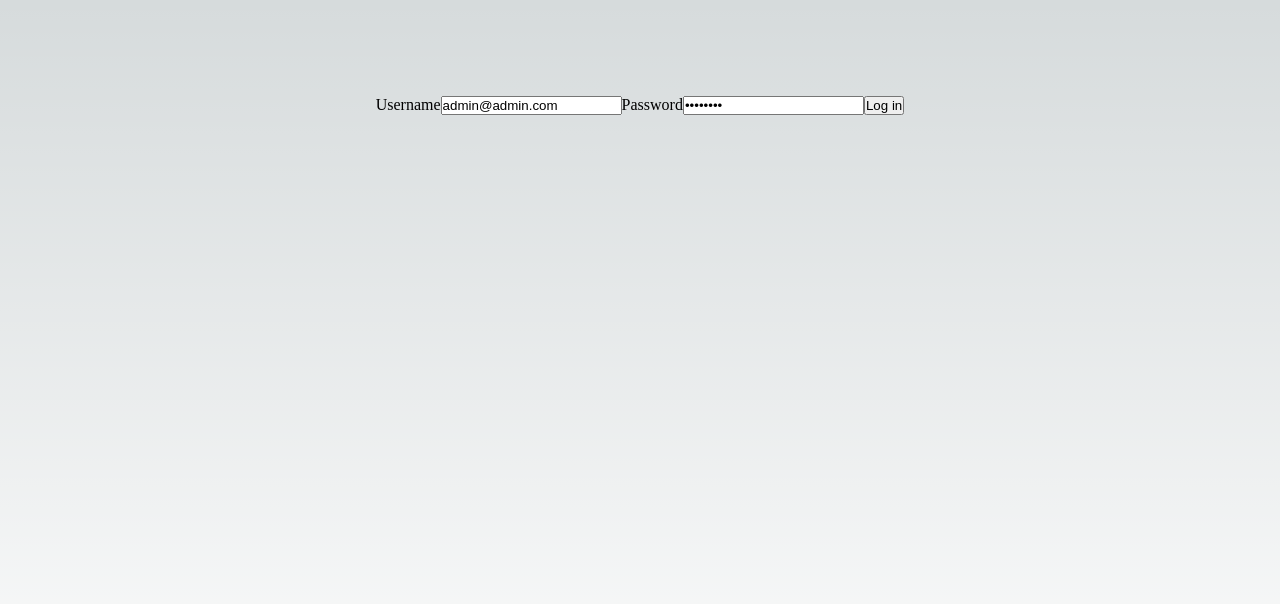
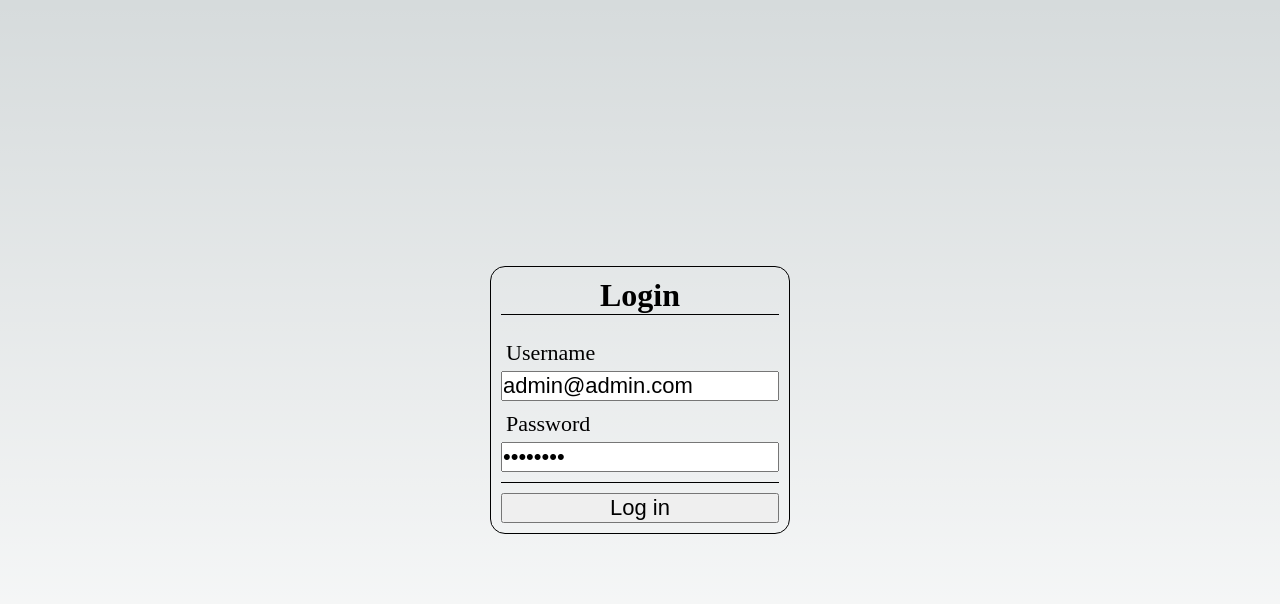
Before and after one commit to urostora/home-media-viewer, a Next.js app in the folder home-media-viewer/: page / in a window 1280 px wide. Shown: the top 604 px of the page. Built offline with nearby package versions, Linux system fonts and the light colour scheme.

Commit message:
feat(design): login and content display design changes

```diff
--- a/home-media-viewer/src/components/auth/login.tsx
+++ b/home-media-viewer/src/components/auth/login.tsx
@@ -2,6 +2,7 @@ import { LoginRequestType } from "@/types/loginTypes";
 import { apiLogin } from "@/utils/frontend/dataSource/auth";
 import { FormEvent, useState } from "react";
 import { AuthData } from "./authContext";
+import hmvStyle from '@/styles/hmv.module.scss';
 
 
 interface LoginProps {
@@ -55,20 +56,23 @@ const Login = (props: LoginProps) => {
         }
     }
 
-    return (<div className="LoginForm">
+    return (<div className={hmvStyle.loginForm}>
+        <div className={hmvStyle.loginTitle}>Login</div>
         <form onSubmit={onLoginRequest}>
-            <>
-                <label>Username</label>
-                <input type="text" name="email" defaultValue="admin@admin.com" required />
-            </>
-            <>
-                <label>Password</label>
-                <input type="password" name="password" defaultValue="P4ssw0rd" required />
-            </>
-            <>
+            <div className={hmvStyle.inputContainer}>
+                <div>
+                    <label>Username</label>
+                    <input type="text" name="email" defaultValue="admin@admin.com" required />
+                </div>
+                <div>
+                    <label>Password</label>
+                    <input type="password" name="password" defaultValue="P4ssw0rd" required />
+                </div>
+            </div>
+            <div className={hmvStyle.controlContainer}>
                 <input type="submit" value="Log in" />
                 {typeof errorMessage === 'string' ? <div className="errorMessage">{errorMessage}</div> : null }
-            </>
+            </div>
         </form>
     </div>);
 }
--- a/home-media-viewer/src/components/content/contentDisplay.tsx
+++ b/home-media-viewer/src/components/content/contentDisplay.tsx
@@ -48,7 +48,7 @@ const ContentDisplay = (props: ContentDisplayProps) => {
 
     return (
         <div className={hmvStyle.contentDisplayContainer}>
-            <div className={hmvStyle.closeButton} onClick={onCloseClicked}></div>
+            <div className={hmvStyle.closeButton} onClick={onCloseClicked}>X</div>
             <div className={hmvStyle.contentWrapper}>
                 {getContentElement(props.content)}
             </div>
--- a/home-media-viewer/src/styles/hmv.module.scss
+++ b/home-media-viewer/src/styles/hmv.module.scss
@@ -56,14 +56,14 @@
         position: absolute;
         top: 0px;
         right: 0px;
-        width: 50px;
-        height: 50px;
+        width: 43px;
+        height: 60px;
         z-index: 100;
-        font-size: 35px;
+        font-size: 48px;
         color: white;
-        background-color: rgba($color: black, $alpha: 0.3);
+        background-color: rgba(0, 0, 0, 0.3);
         border: 1px white solid;
-        content: "X"
+        padding: 3px;
     }
 
     .contentWrapper {
@@ -77,3 +77,44 @@
         }
     }
 }
+
+.loginForm {
+    margin: auto;
+    width: 300px;
+    padding: 10px;
+    border: 1px solid black;
+    border-radius: 15px;
+    box-shadow: 1vw;
+
+    .loginTitle {
+        font-size: 32px;
+        font-weight: bold;
+        text-align: center;
+        margin-bottom: 15px;
+        border-bottom: 1px solid black;
+    }
+
+    form {
+        width: 100%;
+
+        label, input {
+            width: 100%;
+            font-size: 22px;
+        }
+
+        .inputContainer {
+
+            label {
+                display: inline-block;
+                padding: 5px;
+                padding-top: 10px;
+            }
+        }
+
+        .controlContainer {
+            margin-top: 10px;
+            border-top: 1px solid black;
+            padding-top: 10px;
+        }
+    }
+}
```
